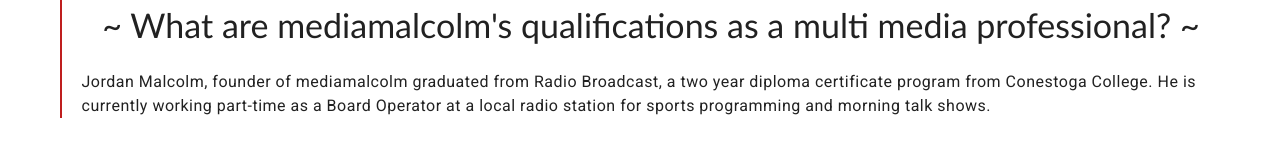
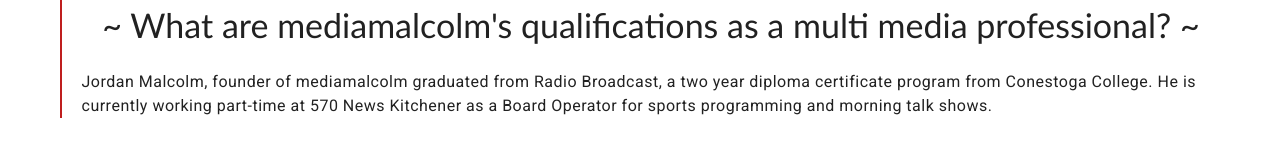
Before and after one commit to mediamalcolm/mediamalcolm, a Vue app: page /faq in a window 1280 px wide. Shown: the part 605-762 px from the top of the page. Built offline with nearby package versions, Linux system fonts and the light colour scheme.

Commit message:
More text changes

```diff
--- a/src/components/faq/Index.vue
+++ b/src/components/faq/Index.vue
@@ -23,7 +23,7 @@
       </div>
       <div class="body-1">
         Jordan Malcolm, founder of mediamalcolm graduated from Radio Broadcast, a two year diploma certificate program from Conestoga College.
-        He is currently working part-time as a Board Operator at a local radio station for sports programming and morning talk shows.
+        He is currently working part-time at 570 News Kitchener as a Board Operator for sports programming and morning talk shows.
       </div>
     </div>
   </v-container>
```
